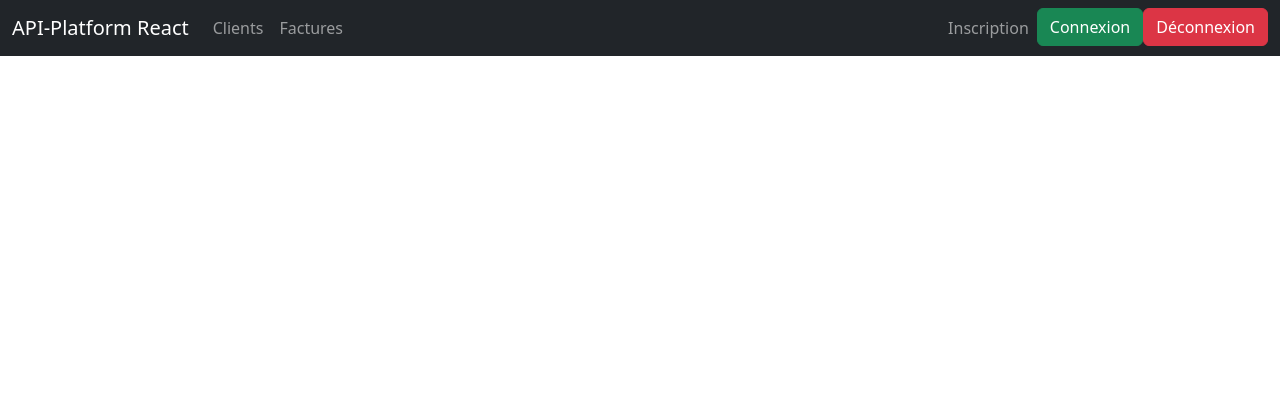
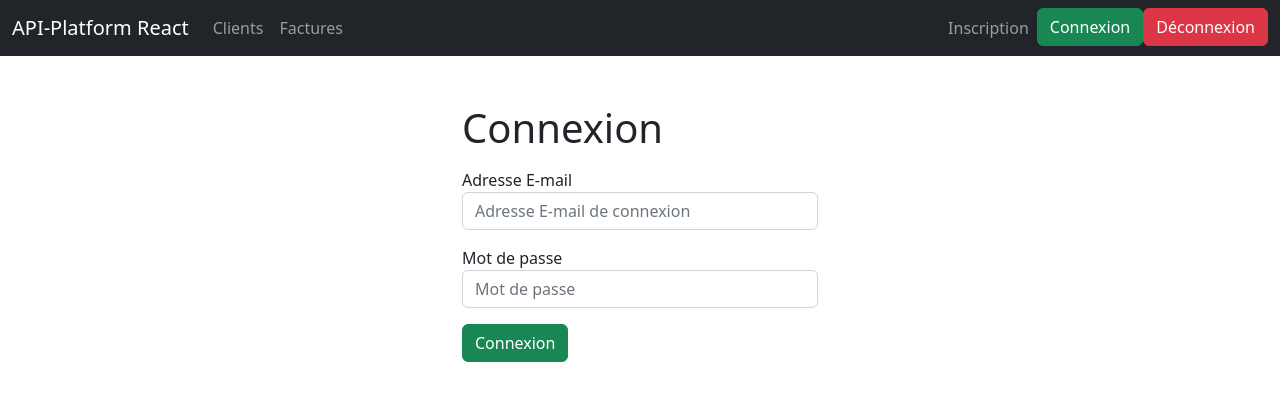
Before and after one commit to webepse/api-react-2023, a React (Create React App) app: page /login in a window 1280 px wide. Shown: the top 400 px of the page. Built offline with nearby package versions, Linux system fonts and the light colour scheme.

Commit message:
cours 10 - jwt authenticate v1

```diff
--- a/package.json
+++ b/package.json
@@ -8,6 +8,7 @@
     "@testing-library/user-event": "^13.5.0",
     "axios": "^1.2.6",
     "bootstrap": "^5.2.3",
+    "jwt-decode": "^3.1.2",
     "moment": "^2.29.4",
     "react": "^18.2.0",
     "react-dom": "^18.2.0",
--- a/src/App.js
+++ b/src/App.js
@@ -4,17 +4,23 @@
 import CustomersPageWithPagination from "./pages/CustomersPageWithPagination";
 import HomePage from "./pages/HomePage";
 import InvoicesPage from "./pages/InvoicesPage";
+import LoginPage from "./pages/LoginPage";
+import authAPI from "./services/authAPI";
 
 const App = () => {
+
+  authAPI.setup()
+
   return (
     <Router>
       <Navbar />
       <main className="container pt-5">
         <Routes>
-          <Route path="/" element={<HomePage />} />
+          <Route path="/login" element={<LoginPage />} />
           <Route path="/invoices" element={<InvoicesPage />} />
           <Route path="/customers" element={<CustomersPage />} />
           <Route path="/customerspage" element={<CustomersPageWithPagination />} />
+          <Route path="/" element={<HomePage />} />
         </Routes>
       </main>
     </Router>
--- a/src/components/Navbar.jsx
+++ b/src/components/Navbar.jsx
@@ -1,6 +1,11 @@
 import { Link } from "react-router-dom";
+import authAPI from "../services/authAPI";
 
 const Navbar = (props) => {
+    const handleLogout = () => {
+        authAPI.logout()
+    }
+
     return (
         <nav className="navbar navbar-expand-lg navbar-dark bg-dark">
             <div className="container-fluid">
@@ -22,10 +27,10 @@
                             <a className="nav-link" href="#">Inscription</a>
                         </li>
                         <li className="nav-item">
-                            <a className="btn btn-success" href="#">Connexion</a>
+                            <Link className="btn btn-success" to="/login">Connexion</Link>
                         </li>
                         <li className="nav-item">
-                            <a className="btn btn-danger" href="#">Déconnexion</a>
+                            <button className="btn btn-danger" onClick={handleLogout}>Déconnexion</button>
                         </li>
                     </ul>
                 </div>
--- /dev/null
+++ b/src/pages/LoginPage.jsx
@@ -0,0 +1,86 @@
+import { useState } from 'react'
+import authAPI from '../services/authAPI';
+
+const LoginPage = (props) => {
+
+    const [credentials, setCredentials] = useState({
+        username: "",
+        password: ""
+    })
+
+    const [error, setError] = useState("")
+
+    const handleChange = (event) => {
+        const value = event.currentTarget.value
+        const name = event.currentTarget.name
+
+        // copie de l'objet credention ... et la virgule permet de faure un ajout ou un remplacement
+        // si on laisse simple name, il va venir écrire dans l'objet une prop name mais avec le crochet il va prendre la valeur de name (ex: username)
+        // {...credentials, name:value}
+        // name: 'berti@epse.be'
+        // {...credentials, [name]:value}
+        // username: 'berti@epse.be'
+
+        setCredentials({...credentials, [name]:value})
+
+    }
+
+    const handleSubmit = async (event) => {
+        event.preventDefault()
+        try{
+            await authAPI.authenticate(credentials)
+            setError("")
+        }catch(error)
+        {
+            setError("Aucun compte ne possède cette adresse e-mail ou les informations ne correspondent pas")
+        }
+    }
+
+    return (
+        <>
+            <div className="row">
+                <div className="col-4 offset-4">
+                    <h1>Connexion</h1>
+                    <form onSubmit={handleSubmit}>
+                        <div className="form-group my-3">
+                            <label htmlFor="username">Adresse E-mail</label>
+                            <input
+                                type="text"
+                                value={credentials.username}
+                                onChange={handleChange}
+                                placeholder="Adresse E-mail de connexion"
+                                name="username"
+                                id="username"
+                                className={"form-control" + (error && " is-invalid")}
+                            />
+                            { error && (
+                                <p className="invalid-feedback">{error}</p>
+                            )}
+                        </div>
+                        <div className='form-group my-3'>
+                            <label htmlFor="password">Mot de passe</label>
+                            <input
+                                type="password"
+                                value={credentials.password}
+                                onChange={handleChange}
+                                placeholder="Mot de passe"
+                                id="password"
+                                name="password"
+                                className='form-control'
+                             />
+                        </div>
+                        <div className="form-group my-3">
+                            <button className='btn btn-success'>Connexion</button>
+                        </div>
+                    </form>
+                </div>
+            </div>
+        </>
+    )
+
+
+
+
+}
+
+export default LoginPage;
--- /dev/null
+++ b/src/services/authAPI.js
@@ -0,0 +1,42 @@
+import Axios from 'axios'
+import jwtDecode from 'jwt-decode'
+
+function authenticate(credentials)
+{
+    return Axios
+            .post("http://localhost:8000/api/login_check", credentials)
+            .then(response => response.data.token)
+            .then(token => {
+                window.localStorage.setItem('authToken', token)
+                // ajouter à axios pour chaque req, le bearer token avec notre token
+                Axios.defaults.headers["Authorization"]="Bearer " + token
+                return true
+            })
+}
+
+function logout()
+{
+    window.localStorage.removeItem('authToken')
+    delete Axios.defaults.headers['Authorization']
+}
+
+function setup()
+{
+    // voir si on a un token
+    const token = window.localStorage.getItem('authToken')
+    if(token)
+    {
+        const jwtData = jwtDecode(token)
+        // millisecondes vs secondes
+        if((jwtData.exp * 1000) > new Date().getTime())
+        {
+            Axios.defaults.headers["Authorization"]="Bearer " + token
+        }
+    }
+}
+
+export default {
+    authenticate: authenticate,
+    logout: logout,
+    setup: setup
+}
```
Also changed, not shown: 1 other file (tests, documents, lock files or other folders).
